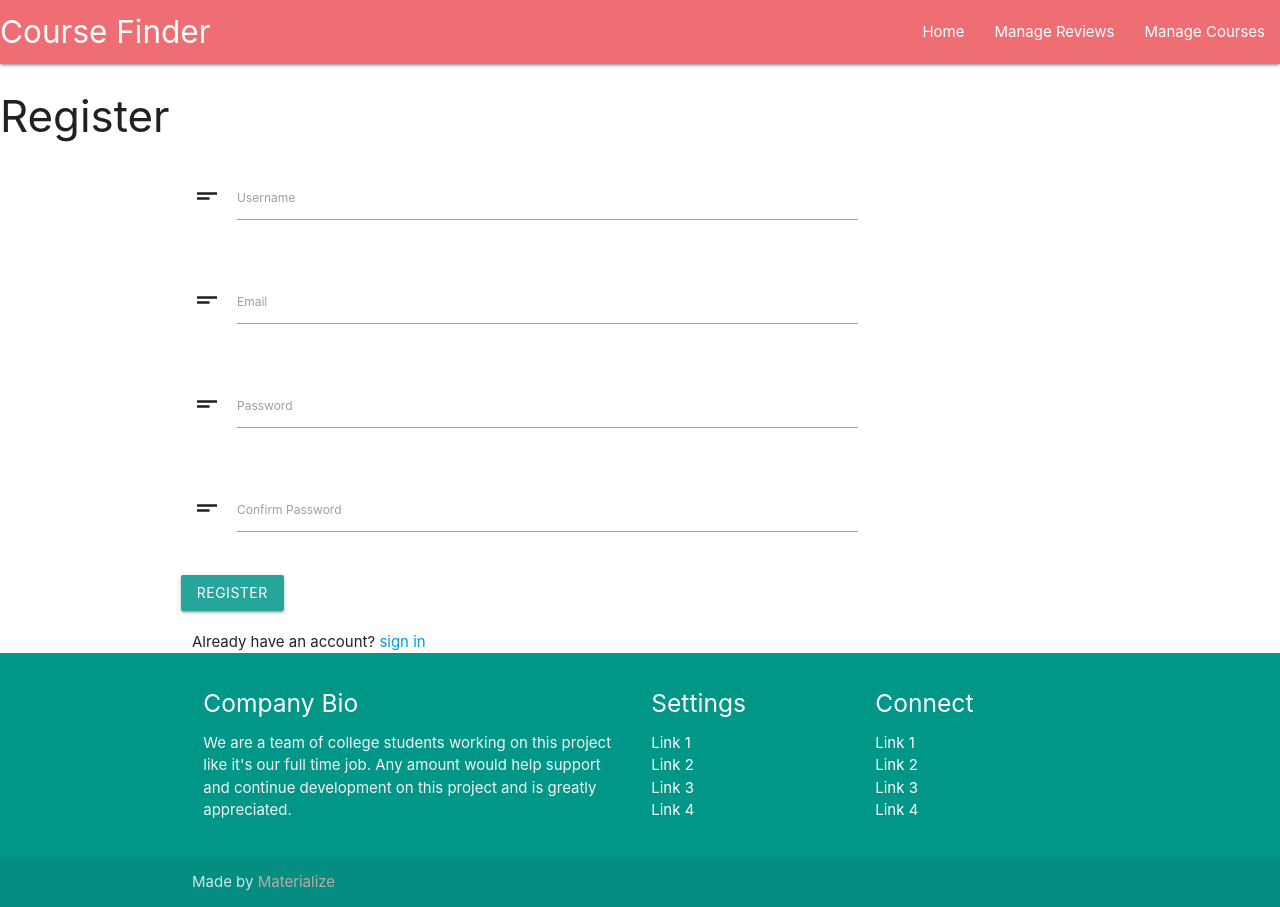
After one commit to SPawson/Golf-course-review-site, a Flask app: page /register in a window 1280 px wide. The commit adds this page. Run offline with Flask 2, Linux system fonts and the light colour scheme; some libraries are stand-ins or nearby versions.

Commit message:
Added basic register and login forms

```diff
--- a/app.py
+++ b/app.py
@@ -1,16 +1,20 @@
 import os
-from flask import Flask, render_template, redirect, request, url_for
+from flask import Flask, render_template, flash ,redirect, request, url_for
 from flask_pymongo import PyMongo
+from flask_bcrypt import Bcrypt
 from bson.objectid import ObjectId
 from packages.config.config import *
 from packages.common.obj_handling import Record
+from packages.common.forms import RegistrationForm, LoginForm
 import json
 
 #Configuration for app instance
 config = App_Connection()
 app = Flask(__name__)
+bcrypt = Bcrypt()
 app.config["MONGO_DBNAME"] = config.db_name
 app.config["MONGO_URI"] = config.m_uri
+app.config["SECRET_KEY"] = config.secret_key
 mongo = PyMongo(app)
 
 #Temporary User Login ID var
@@ -62,12 +66,38 @@ def search():
     if search_item != "":
         results = course.find(search_item)
     else:
-        results = []
+        results = course.find().sort('num_reviews', -1)
 
     list_of_results = Record.return_list(results)
 
 
     return render_template('search-results.html', results = list_of_results)
+
+
+"""
+Registration/Login Controllers
+
+"""
+@app.route("/register", methods=['GET','POST'])
+def register():
+    form = RegistrationForm()
+    if form.validate_on_submit():
+        flash(f'Account created for {form.username.data}!', 'card-panel teal lighten-2')
+        return redirect(url_for('login'))
+
+    return render_template('register.html', title = 'Register', form=form)
+
+@app.route("/login", methods=['GET','POST'])
+def login():
+    form = LoginForm()
+    if form.validate_on_submit():
+        if form.email.data == 'sam.pawson@gmail.com' and form.password.data == '1234':
+            flash('Login Succesfull!', 'card-panel teal lighten-2')
+            return redirect(url_for('index'))
+    else:
+        flash('Login Unsuccesfull, please check username and password', 'card-panel teal lighten-2')
+    return render_template('login.html', title = 'Login', form=form)
+
 
 """
 Golf course management controllers
--- /dev/null
+++ b/packages/common/forms.py
@@ -0,0 +1,28 @@
+from flask_wtf import FlaskForm
+from wtforms import StringField, PasswordField, SubmitField, BooleanField
+from wtforms.validators import DataRequired, Length, Email, EqualTo
+
+class RegistrationForm(FlaskForm):
+    username = StringField('Username'
+    ,validators=[DataRequired(), Length(min=2, max=20)])
+
+    email = StringField('Email'
+    ,validators=[DataRequired(), Email()])
+
+    password = PasswordField('Password', validators=[DataRequired(), Length(min=4, max=20)])
+
+    confirm_password = PasswordField('Confirm Password',
+     validators=[DataRequired(), EqualTo('password')])
+
+    submit = SubmitField('Register')
+
+class LoginForm(FlaskForm):
+
+    email = StringField('Email'
+    ,validators=[DataRequired(), Email()])
+
+    password = PasswordField('Password', validators=[DataRequired()])
+
+    remember = BooleanField('Remember Me')
+
+    submit = SubmitField('Login')
--- a/packages/common/obj_handling.py
+++ b/packages/common/obj_handling.py
@@ -115,7 +115,7 @@ class Record:
             search = {"region": region}
         elif  min_rating != 0:
             search = {"avg_rating":{"$gte": min_rating}}
-        elif  course_name != 0:
+        elif  course_name != "":
             search = {"course_name": course_name}
         else:
             search = ""
--- a/packages/config/config.py
+++ b/packages/config/config.py
@@ -7,3 +7,4 @@ class App_Connection:
         self.port_val = int(os.environ.get('PORT'))
         self.m_uri = os.environ.get('MONGO_URI')
         self.db_name = 'golf_course'
+        self.secret_key = os.environ.get('SECRET_KEY')
--- a/templates/base.html
+++ b/templates/base.html
@@ -34,7 +34,15 @@
         </ul>
     </header>
 
-
+    {% with messages = get_flashed_messages(with_categories=true ) %}
+        {% if messages %}
+            {% for category,message in messages %}
+                <div class="alert">
+                    {{message}}
+                </div>
+            {% endfor %}
+        {%endif%}
+    {% endwith %}
     {%block content%}
     {%endblock%}
 
--- a/templates/course-view.html
+++ b/templates/course-view.html
@@ -46,7 +46,7 @@
     {% if reviews|length > 0 %}
     {% for review in reviews %}
     <div class="row">
-        <div class="col s12 m10">
+        <div class="col s12 m10 push-m1">
             <div class="card">
                 <div class="card-content">
                     <div class="row">
--- a/templates/index.html
+++ b/templates/index.html
@@ -122,7 +122,7 @@
     <div class="row top-courses">
         <h4>Top Courses</h4>
         {% for course in tc_courses %}
-        <div class="col s4">
+        <div class="col s12 m12 l4">
             <div class="card">
                 <div class="card-image">
                     <img src="{{course.course_img}}">
--- /dev/null
+++ b/templates/register.html
@@ -0,0 +1,92 @@
+{%extends 'base.html'%}
+{%block content%}
+
+<h3>Register</h3>
+
+<div class="container">
+
+    <!--Add user form details-->
+    <form action="" method="POST" class="col s12">
+        {{  form.hidden_tag()   }}
+
+        <div class="row">
+            <div class="input-field col s9">
+                <i class="material-icons prefix">short_text</i>
+                <label for="icon_prefix">{{ form.username.label() }}</label>
+                {% if form.username.errors %}
+                    {{  form.username() }}
+                    <div class="invalid-feedback">
+                        {% for error in form.username.errors %}
+                            <span>{{error}}</span>
+                        {% endfor %}
+                    </div>
+                {% else %}
+                    {{  form.username() }}
+                {% endif %}
+            </div>
+        </div>
+
+        <div class="class row">
+            <div class="input-field col s9">
+                <i class="material-icons prefix">short_text</i>
+                <label for="icon_prefix">{{ form.email.label() }}</label>
+                {% if form.email.errors %}
+                {{  form.email() }}
+                <div class="invalid-feedback">
+                    {% for error in form.email.errors %}
+                        <span>{{error}}</span>
+                    {% endfor %}
+                </div>
+                {% else %}
+                    {{  form.email() }}
+                {% endif %}
+            </div>
+        </div>
+        <div class="class row">
+            <div class="input-field col s9">
+                <i class="material-icons prefix">short_text</i>
+                <label for="icon_prefix">{{ form.password.label() }}</label>
+                {% if form.password.errors %}
+                {{  form.password() }}
+                <div class="invalid-feedback">
+                    {% for error in form.password.errors %}
+                        <span>{{error}}</span>
+                    {% endfor %}
+                </div>
+                {% else %}
+                    {{  form.password() }}
+                {% endif %}
+            </div>
+        </div>
+
+        <div class="class row">
+            <div class="input-field col s9">
+                <i class="material-icons prefix">short_text</i>
+                <label for="icon_prefix">{{ form.confirm_password.label() }}</label>
+                {% if form.confirm_password.errors %}
+                {{  form.confirm_password() }}
+                <div class="invalid-feedback">
+                    {% for error in form.confirm_password.errors %}
+                        <span>{{error}}</span>
+                    {% endfor %}
+                </div>
+                {% else %}
+                    {{  form.confirm_password() }}
+                {% endif %}
+
+            </div>
+        </div>
+
+        <div class="row">
+            {{ form.submit(class="btn")}}
+        </div>
+
+    </form>
+
+    <div>
+        Already have an account? <a href="{{url_for('login')}}">sign in</a>
+    </div>
+</div>
+
+
+{% endblock %}
```
Also changed, not shown: templates/login.html (added, +79 -0 lines).
